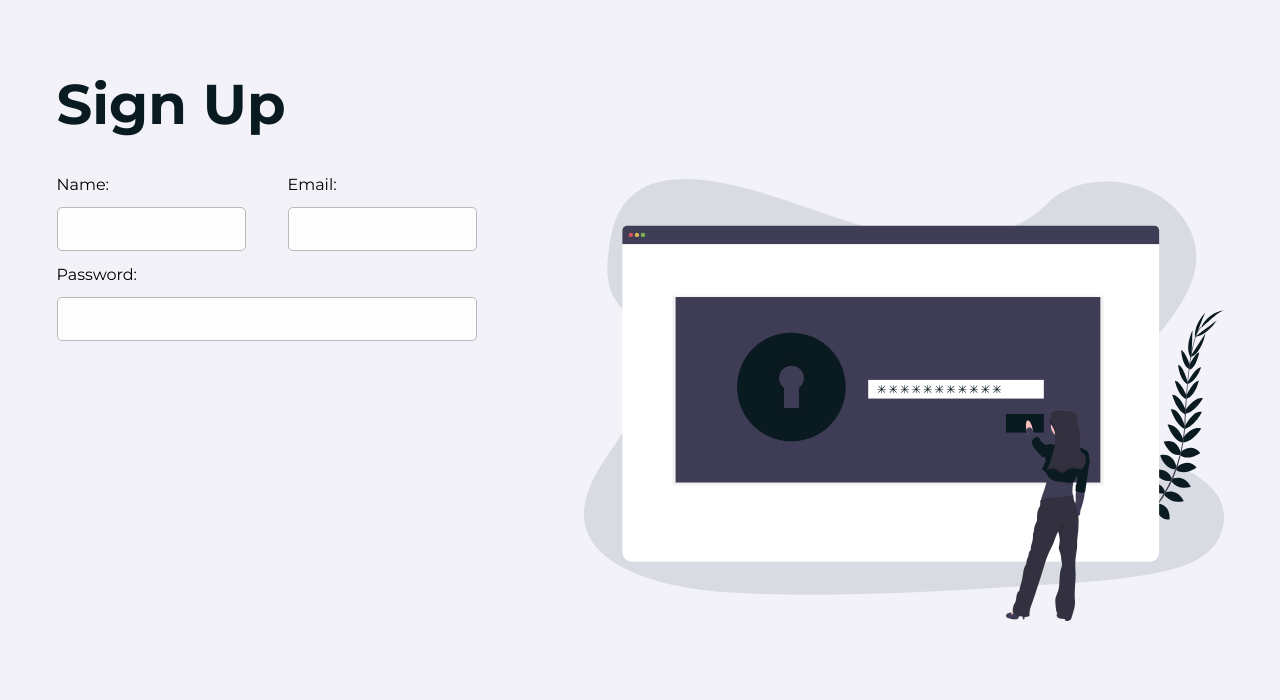
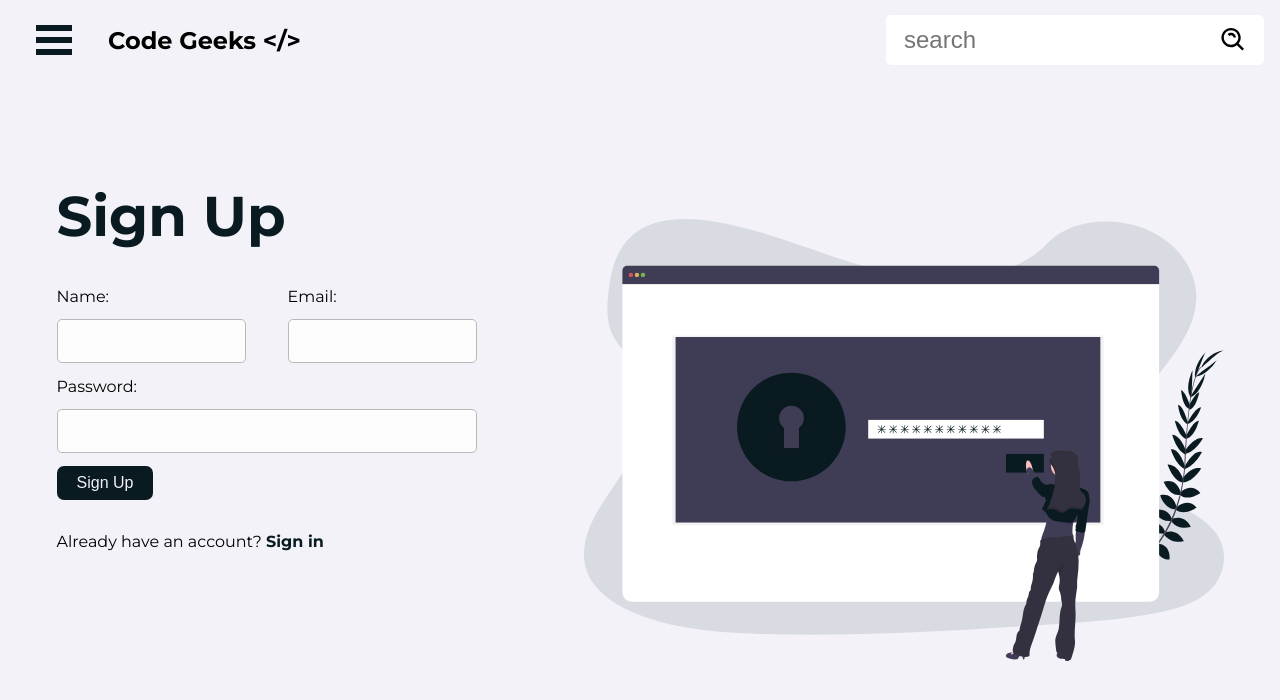
Before and after one commit to amrikmalhans/newsapp, a React (Create React App) app: page /signup in a window 1280 px wide. Shown: the top 700 px of the page. Built offline with nearby package versions, Linux system fonts and the light colour scheme; no server answers; the database is empty.

Commit message:
added signin

```diff
--- a/src/components/signUp.jsx
+++ b/src/components/signUp.jsx
@@ -1,17 +1,19 @@
 import React from 'react';
 import styled from 'styled-components'
 import signup from '../assets/signup.svg'
+import { Link } from 'react-router-dom';
+import Navbar from './Navbar';
 
 const StyledSignUp = styled.div`
     display: flex;
     justify-content: space-around;
-    height: 100vh;
+    height: 90vh;
     h1 {
         color: #091A20;
         font-size: 3.5em;
     }
     form {
-        margin-top: 2em;
+        margin-top: 4em;
     }
     .illus {
         width: 100%;
@@ -36,6 +38,22 @@ const StyledSignUp = styled.div`
         margin-top: 1em;
         margin-bottom: 1em;
     }
+    .link {
+        text-decoration: none;
+        color: #091A20;
+        font-weight: 600;
+    }
+    .submit-btn {
+        padding: 8px 20px;
+        font-size: 1em;
+        background-color: #091A20;
+        color: #F2F2F8;
+        border: none;
+        border-radius: 7px;
+    }
+    p {
+        margin-top: 2em;
+    }
     @media only screen and (max-width: 600px) {
         justify-content: space-around;
         flex-direction: column;
@@ -50,11 +68,14 @@ const StyledSignUp = styled.div`
         margin-top: -1em;
         padding: 1em;
     }
+
     }
 `;
 
 const SignUp = () => {
     return (
+        <>
+        <Navbar />
             <StyledSignUp>
                 <form>
                     <h1>Sign Up</h1>
@@ -72,10 +93,14 @@ const SignUp = () => {
 
                     <label for="password">Password:</label> <br />
                     <input type="password" id="password" name="password" /> <br/>
-                {/* <input type="submit" value="Submit"></input> */}
+
+                    <button className="submit-btn">Sign Up</button>
+
+                    <p>Already have an account? <Link className="link" to="/signin">Sign in</Link></p>
                 </form>
                 <img className="illus" src={signup} alt="illus" />
             </StyledSignUp>
+        </>
     )
 }
 
```
Lines whose indentation alone changed are shown as unchanged.
